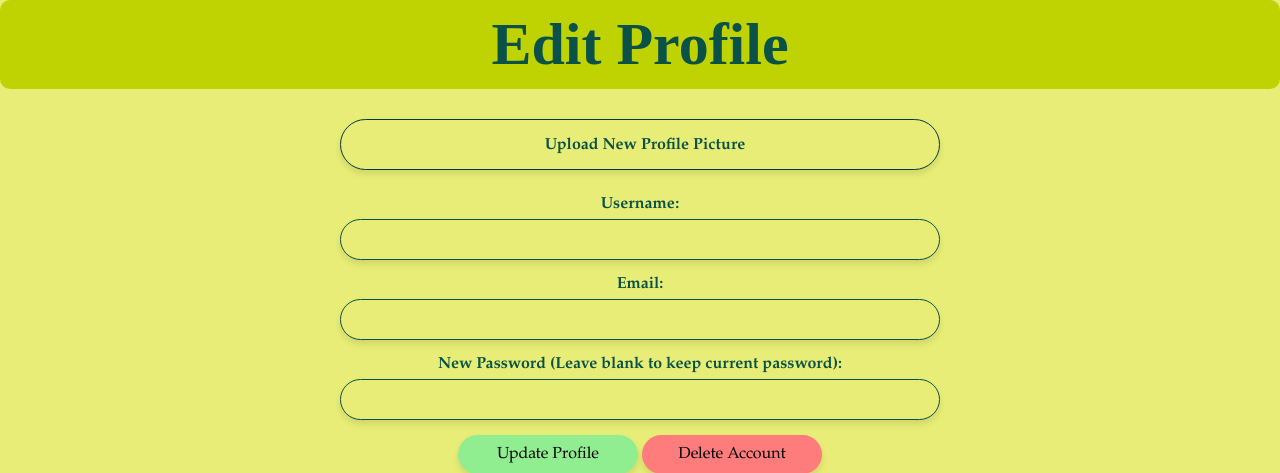
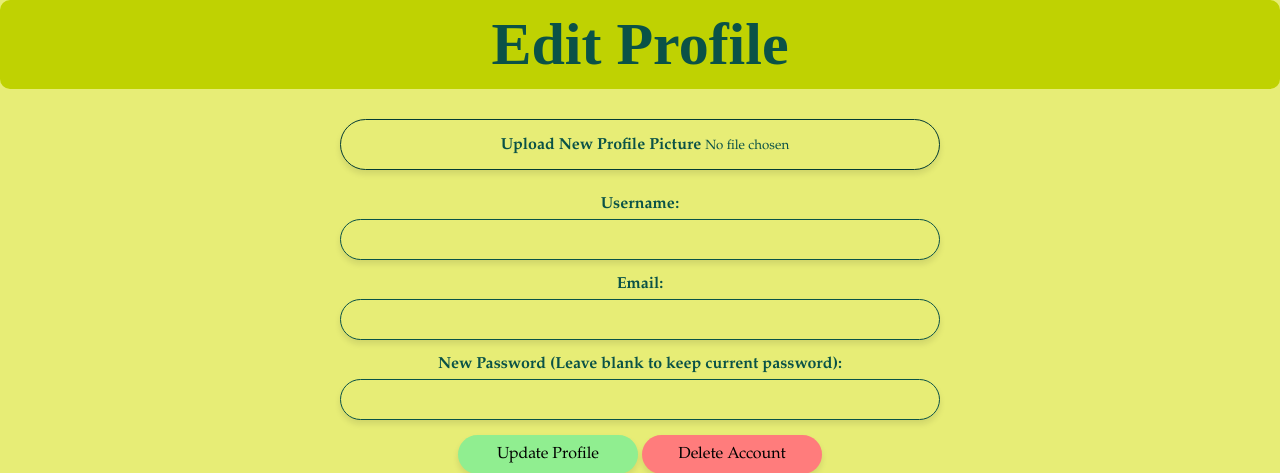
Before and after one commit to shelBenHorin/Group21, a Flask app: template pages/edit_profile/templates/edit_profile.html in a window 1280 px wide. Shown: the part 49-522 px from the top of the page. Run offline with Flask 3, Linux system fonts and the light colour scheme; the template is opened without the code that fills it, so the values that code supplies are empty; parts of the project's set-up code (start-up, migrations or seed data) failed here and were passed over.

Commit message:
Updated edit_profile.html and added new files

```diff
--- a/pages/edit_profile/templates/edit_profile.html
+++ b/pages/edit_profile/templates/edit_profile.html
@@ -20,8 +20,9 @@
                 <label for="profile-picture" class="photo-label">
                     <i class="fas fa-camera"></i>
                     Upload New Profile Picture
-{#                   <span id="file-feedback" class="file-feedback">No file chosen</span>#}
+                   <span id="file-feedback" class="file-feedback">No file chosen</span>
                 </label>
+
             </div>
 
             <!-- Username -->
```
Also changed, not shown: 1 other file.
